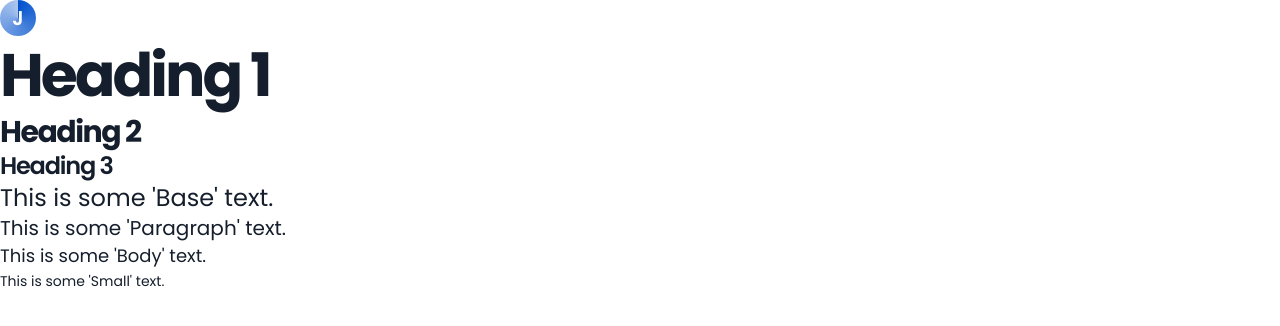
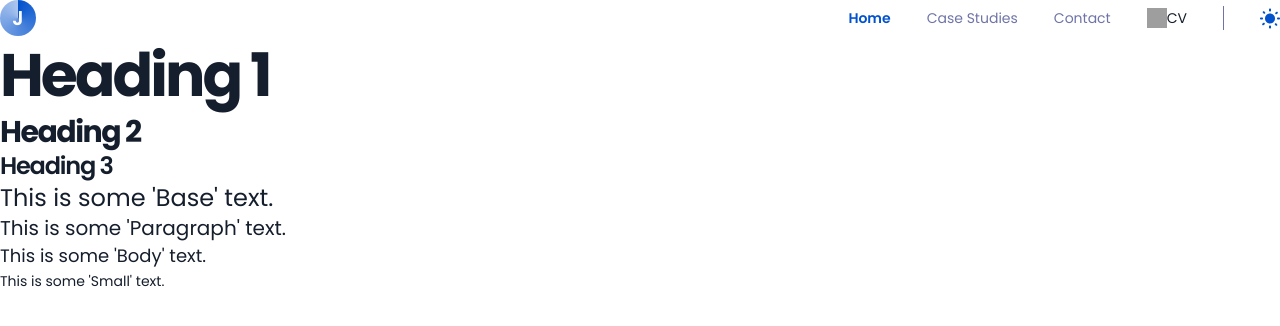
Before and after one commit to JamesDrysdale/portfolio, a Next.js app: page / in a window 1280 px wide. Shown: the top 326 px of the page. Built offline with nearby package versions, Linux system fonts and the light colour scheme; grey boxes are pictures that could not be loaded.

Commit message:
Navbar has working links and icons

```diff
--- a/app/layout.tsx
+++ b/app/layout.tsx
@@ -1,3 +1,4 @@
+import Navbar from '@/components/Navbar';
 import './globals.css';
 import type { Metadata } from 'next';
 import { Poppins } from 'next/font/google';
@@ -19,7 +20,10 @@ export default function RootLayout({
 }) {
   return (
     <html lang='en'>
-      <body className={poppins.className}>{children}</body>
+      <body className={poppins.className}>
+        <Navbar />
+        {children}
+      </body>
     </html>
   );
 }
--- a/app/page.tsx
+++ b/app/page.tsx
@@ -1,9 +1,6 @@
-import Navbar from '@/components/Navbar';
-
 export default function Home() {
   return (
     <main>
-      <Navbar />
       <h1>Heading 1</h1>
       <h2>Heading 2</h2>
       <h3>Heading 3</h3>
--- a/components/Navbar.tsx
+++ b/components/Navbar.tsx
@@ -2,6 +2,8 @@
 
 import { useState } from 'react';
 import Image from 'next/image';
+import Link from 'next/link';
+import { usePathname } from 'next/navigation';
 
 import {
   menuLight,
@@ -11,13 +13,15 @@ import {
   themeLight,
   themeDark,
 } from '@/public/icons/navbar-icons';
+import { navbarLinks } from '@/constants';
 
 const Navbar = () => {
+  const pathname = usePathname();
   const [showMobileNavbar, setShowMobileNavbar] = useState(false);
 
   return (
     <nav>
-      <section className='flex'>
+      <section className='flex justify-between'>
         {/* Logo */}
         <div className='logo-background flex h-7 w-7 items-center justify-center rounded-full md:h-9 md:w-9'>
           <p className='font-semibold text-white900 md:text-xl'>J</p>
@@ -30,6 +34,35 @@ const Navbar = () => {
           className='cursor-pointer md:hidden'
           onClick={() => setShowMobileNavbar((prev) => !prev)}
         />
+        <div className='hidden items-center gap-9 md:flex'>
+          {navbarLinks.map((button) => (
+            <Link href={button.path} key={button.label}>
+              <p
+                className={`text-sm ${
+                  pathname === button.path
+                    ? 'font-semibold text-primaryLight'
+                    : 'text-white500 dark:text-white800'
+                }`}
+              >
+                {button.label}
+              </p>
+            </Link>
+          ))}
+          {/* Temporary href below so that the link works */}
+          <Link href='/' className='flex'>
+            <Image src={downloadLight} height={20} width={20} alt='download' />
+            <p className='text-sm text-black200 dark:text-white900'>CV</p>
+          </Link>
+          <div className='h-6 border-l border-white500' />
+          <Image
+            src={themeLight}
+            height={20}
+            width={20}
+            alt='light mode symbol'
+            className='cursor-pointer'
+            onClick={() => {}}
+          />
+        </div>
       </section>
     </nav>
   );
```
